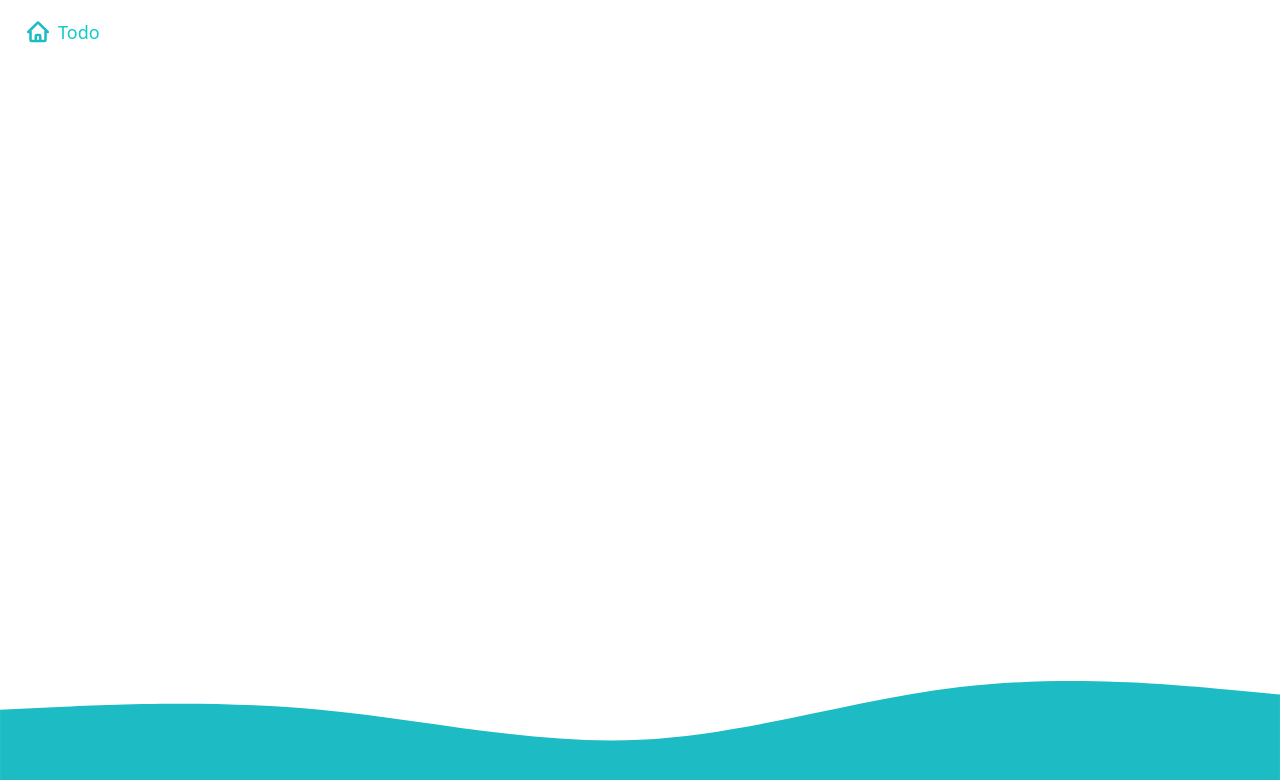
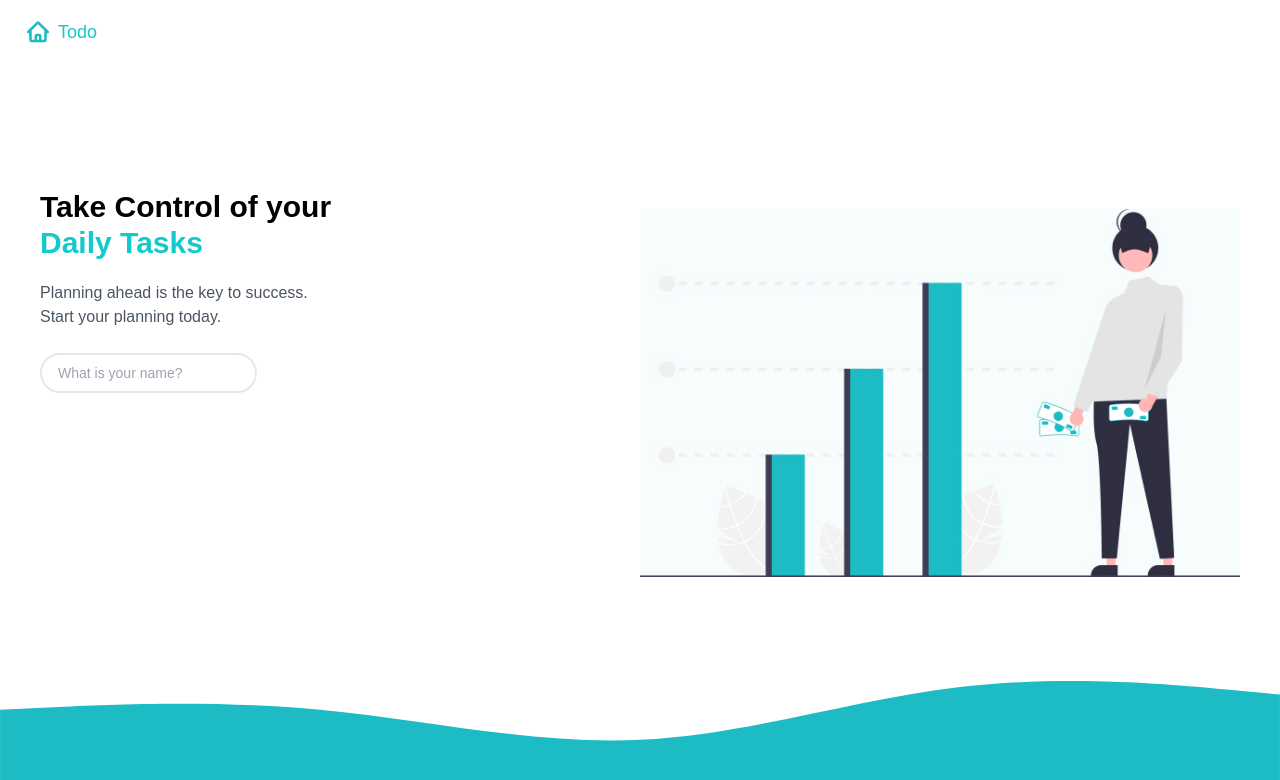
Before and after one commit to SupermanLesRae/tobedone, a React (Vite) app in the folder tobedone-app/: page / in a window 1280 px wide. Shown: the top 780 px of the page. Built offline with nearby package versions, Linux system fonts and the light colour scheme.

Commit message:
added an intro page wit form to add a new user

```diff
--- a/tobedone-app/index.html
+++ b/tobedone-app/index.html
@@ -1,13 +1,19 @@
 <!DOCTYPE html>
 <html lang="en">
+
 <head>
   <meta charset="UTF-8" />
   <link rel="icon" type="image/svg+xml" href="/vite.svg" />
   <meta name="viewport" content="width=device-width, initial-scale=1.0" />
-    <title>Vite + React + TS</title>
+  <title>TO-BE-DONE APP</title>
+  <link rel="preconnect" href="https://fonts.googleapis.com">
+  <link rel="preconnect" href="https://fonts.gstatic.com" crossorigin>
+  <link href="https://fonts.googleapis.com/css2?family=Bebas+Neue&display=swap" rel="stylesheet">
 </head>
+
 <body>
   <div id="root"></div>
   <script type="module" src="/src/main.tsx"></script>
 </body>
+
 </html>
--- a/tobedone-app/src/App.tsx
+++ b/tobedone-app/src/App.tsx
@@ -6,7 +6,7 @@ import {
 
 
 //Routes and loaders
-import Dashboard, { dashboardLoader } from "./pages/Dashboard";
+import Dashboard, { dashboardAction, dashboardLoader } from "./pages/Dashboard";
 import Error from "./pages/Error";
 
 //Layouts
@@ -31,6 +31,7 @@ const router = createBrowserRouter([
         index: true,
         element: <Dashboard />,
         loader: dashboardLoader,
+        action: dashboardAction,
         errorElement: <Error />
       },
       {
--- /dev/null
+++ b/tobedone-app/src/components/Intro.tsx
@@ -0,0 +1,38 @@
+//rrd imports
+import { Form } from "react-router-dom";
+
+//assets
+import { UserPlusIcon } from '@heroicons/react/24/solid'
+import SubmitBtn from "./SubmitBtn";
+import  illustration  from "../assets/illustration.jpg"
+
+const Intro = () => {
+    return (
+        <div className="intro flex flex-col lg:flex-row justify-between">
+            <div>
+                <h1 className="text-3xl font-sans font-bold">Take Control of your <br /> <span className="text-fluorescent">Daily Tasks</span></h1>
+                <p className="leading-6 font-sans text-gray-600">Planning ahead is the key to success. <br /> Start your planning today.</p>
+                <Form
+                    method="post"
+                >
+                    <input
+                        className="border-2 px-4 py-2 my-6 rounded-full text-sm"
+                        type="text"
+                        name="userName"
+                        placeholder="What is your name?"
+                        aria-label="Your Name"
+                        autoComplete="given-name"
+                        required />
+
+                    <SubmitBtn color={"fluorescent"} title={"Create account"}>
+                        <UserPlusIcon className="h-4 w-4" />
+                    </SubmitBtn>
+
+                </Form>
+            </div>
+            <img className="w-full max-w-[600px] mx-auto lg:mx-0 mt-10" src={illustration} alt="Person with Tasks" />
+        </div>
+    );
+}
+
+export default Intro
--- a/tobedone-app/src/components/Nav.tsx
+++ b/tobedone-app/src/components/Nav.tsx
@@ -7,6 +7,7 @@ import { TrashIcon } from '@heroicons/react/24/solid'
 
 //rrd imports
 import { Form, NavLink } from "react-router-dom";
+import SubmitBtn from "./SubmitBtn";
 
 
 
@@ -29,17 +30,14 @@ const Nav = ({ userName }: NavProps) => {
                         method="post"
                         action="logout"
                         onSubmit={(event) => {
-                        if(!confirm("Delete user and all data?")) {
+                            if (!confirm("Delete user and all data?")) {
                                 event.preventDefault();
                             }
                         }}
                     >
-                        <button type="submit"
-                            className="flex items-center gap-2 bg-red-500 hover:bg-white text-white hover:text-red-500 font-bold py-2 px-4 rounded-full border-transparent border-2 hover:border-red-500"
-                        >
+                        <SubmitBtn color={"red-500"} title={"Delete User"}>
                             <TrashIcon className="h-4 w-4"></TrashIcon>
-                            <span>Delete User</span>
-                        </button>
+                        </SubmitBtn>
                     </Form>
                 ) : ''
             }
--- /dev/null
+++ b/tobedone-app/src/components/SubmitBtn.tsx
@@ -0,0 +1,17 @@
+//interfaces
+import { SubmitBtnProps } from "../interfaces/interface";
+
+const SubmitBtn = (props:SubmitBtnProps) => {
+    return (
+         <button
+                type="submit"
+                className={`flex items-center gap-2 bg-${props.color} hover:bg-white text-white hover:text-${props.color} font-bold py-2 px-6 rounded-full border-transparent border-2 hover:border-${props.color}`}
+                >
+                    {props.children}
+                    <span>{props.title}</span>
+
+                </button>
+     );
+}
+
+export default SubmitBtn;
--- a/tobedone-app/src/index.css
+++ b/tobedone-app/src/index.css
@@ -1,3 +1,49 @@
 @tailwind base;
 @tailwind components;
 @tailwind utilities;
+
+
+/* Box-sizing border-box Reset */
+html {
+  box-sizing: border-box;
+}
+
+*,
+*::before,
+*::after {
+  box-sizing: inherit;
+}
+
+/* Normalize Reset */
+html {
+  line-height: 1.15; /* 1 */
+  -webkit-text-size-adjust: 100%; /* 2 */
+}
+
+body {
+  margin: 0;
+}
+
+main {
+  display: block;
+}
+
+h1 {
+  font-size: 2em;
+  margin: 0.67em 0;
+}
+
+/* Reset for links */
+a {
+  background-color: transparent;
+  text-decoration: none;
+  color: inherit;
+}
+
+/* Reset for lists */
+ul,
+ol {
+  margin: 0;
+  padding: 0;
+  list-style: none;
+}
--- a/tobedone-app/src/index.min.css
+++ b/tobedone-app/src/index.min.css
@@ -1 +1 @@
-@tailwind base;@tailwind components;@tailwind utilities;
+@tailwind base;@tailwind components;@tailwind utilities;html{box-sizing:border-box}*,::after,::before{box-sizing:inherit}html{line-height:1.15;-webkit-text-size-adjust:100%}body{margin:0}main{display:block}h1{font-size:2em;margin:.67em 0}a{background-color:transparent;text-decoration:none;color:inherit}ol,ul{margin:0;padding:0;list-style:none}
--- a/tobedone-app/src/pages/Dashboard.tsx
+++ b/tobedone-app/src/pages/Dashboard.tsx
@@ -3,8 +3,15 @@ import { useLoaderData } from "react-router-dom";
 
 //helper functions
 import { fetchData } from "../helpers";
+
 //interface imports
 import { Data } from "../interfaces/interface";
+
+//components
+import Intro from "../components/Intro";
+
+//lib imports
+import { toast } from "react-toastify";
 
 //Loader function
 export function dashboardLoader()
@@ -13,15 +20,31 @@ export function dashboardLoader()
     return { userName };
 }
 
+//action
+export async function dashboardAction( { request }: { request:Request } ) {
+    const data = await request.formData();
+    const formData = Object.fromEntries(data);
+    try {
+        localStorage.setItem("userName", JSON.stringify(formData.userName));
+        return toast.success(`Welcome, ${formData.userName}`);
+    }
+    catch (err) {
+        throw new Error("Something went wrong creating your account!");
+    }
+
+}
+
 const Dashboard = () => {
 
     //get loader function data above
     const { userName } = useLoaderData() as Data;
 
     return (
-        <div className="text-red-500">
+        <div className="dashboard p-10">
 
-            { userName }
+            {
+                userName ? <p>Username {userName}</p> : <Intro/>
+            }
 
         </div>
      );
--- a/tobedone-app/tailwind.config.js
+++ b/tobedone-app/tailwind.config.js
@@ -3,6 +3,9 @@ module.exports = {
   purge: ['./src/**/*.{js,jsx,ts,tsx}', './index.html'],
   darkMode: false,
   theme: {
+     fontFamily: {
+      'sans': ['Montserrat', 'sans-serif'],
+    },
     extend: {
        colors: {
         'fluorescent': '#12C9CC',
--- a/tobedone-app/tailwind.config.min.js
+++ b/tobedone-app/tailwind.config.min.js
@@ -1 +1 @@
-module.exports={mode:"jit",purge:["./src/**/*.{js,jsx,ts,tsx}","./index.html"],darkMode:!1,theme:{extend:{colors:{fluorescent:"#12C9CC"}}},variants:{},plugins:[]};
+module.exports={mode:"jit",purge:["./src/**/*.{js,jsx,ts,tsx}","./index.html"],darkMode:!1,theme:{fontFamily:{sans:["Montserrat","sans-serif"]},extend:{colors:{fluorescent:"#12C9CC"}}},variants:{},plugins:[]};
```
Also changed, not shown: tobedone-app/src/interfaces/interface.ts (+9 -0 lines). Lines whose indentation alone changed are shown as unchanged.
